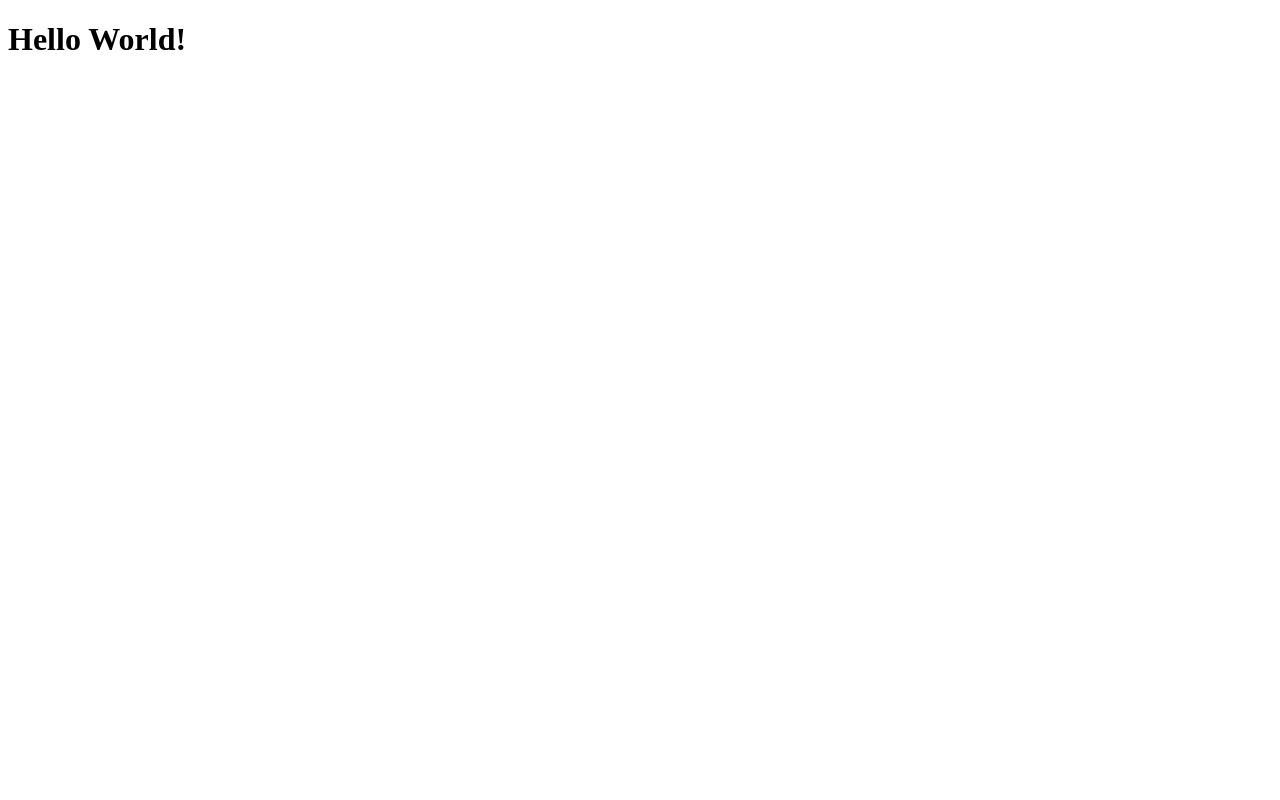
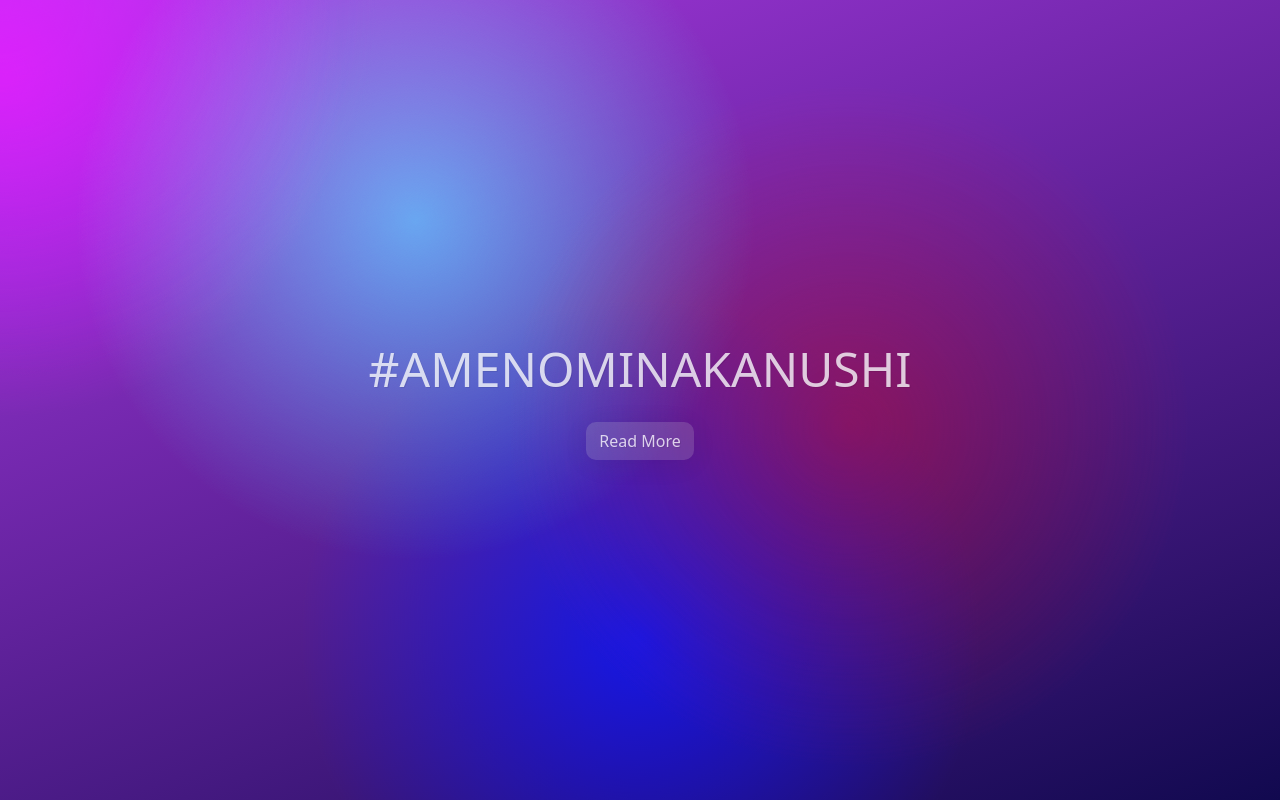
Before and after one commit to Creator-Amenominakanushi/amenominakanushi.project, a Next.js app: page / in a window 1280 px wide. Built offline with nearby package versions, Linux system fonts and the light colour scheme.

Commit message:
BUILD: interactive animated gradient circle landing page

```diff
--- a/src/app/page.tsx
+++ b/src/app/page.tsx
@@ -1,3 +1,96 @@
-export default function IndexPage() {
-  return (<h1>Hello World!</h1>);
+"use client";
+
+//? STYLESHEET | Global/Root
+import "@/styles/scss/globals.scss";
+
+// ? REACT Built-in
+import React, { useEffect } from "react";
+//? NEXT Built-in
+import Link from "next/link";
+
+export default function App(): React.JSX.Element {
+
+  //? useEffect() Hook - Runs after component mounts.
+  useEffect(() => {
+    //* Selects the DOM element with the class 'interactive'.
+    const interBubble = document.querySelector(".interactive");
+    //* Initializing the current X coordinate to 0.
+    let curX = 0;
+    //* Initializing the current Y coordinate to 0.
+    let curY = 0;
+    //* Initializing the target X coordinate to 0.
+    let tgX = 0;
+    //* Initializing the target Y coordinate to 0.
+    let tgY = 0;
+
+    //? Function: smoothly move interactive bubble towards the target coordinates.
+    function move() {
+      //* Update current X by moving fraction of distance towards target X.
+      curX += (tgX - curX) / 20;
+      //* Update current Y by moving fraction of distance towards target Y.
+      curY += (tgY - curY) / 20;
+      //* Check if the interactive element is found.
+      if (interBubble) {
+        // @ts-expect-error - CSS Transform
+        //* Apply a CSS transform to move the element.
+        interBubble.style.transform = `translate(${Math.round(curX)}px, ${Math.round(curY)}px)`;
+      }
+      //* Request the next animation frame & call move function again.
+      requestAnimationFrame(() => {
+        move();
+      });
+    }
+
+    //* Add an event listener to the window object to listen for mouse movements.
+    window.addEventListener("mousemove", (event) => {
+      //* Update the target X coordinate to the current mouse X position.
+      tgX = event.clientX;
+      //* Update the target Y coordinate to the current mouse Y position.
+      tgY = event.clientY;
+    });
+
+    //* Start the move function when the component mounts.
+    move();
+  }, []); //? Empty dependency array means this effect runs once, when component mounts.
+
+  return (
+    <main>
+      <div className="landing-text__container">
+        <h1 className="display-5 mb-4 tracking-in-expand">#AMENOMINAKANUSHI</h1>
+        <Link className="btn btn-theme" href="/blogs">Read More</Link>
+      </div>
+      {/* Container with a gradient background */}
+      <div className="gradient-background__container">
+        {/* SVG element for filter effects */}
+        <svg xmlns="http://www.w3.org/2000/svg">
+        {/* Definitions for reusable elements within the SVG */}
+          <defs>
+            {/* Filter with id 'goo' */}
+            <filter id="goo">
+              {/* Apply a Gaussian blur to the source graphic */}
+              <feGaussianBlur in="SourceGraphic" stdDeviation="10" result="blur" />
+              <feColorMatrix
+                in="blur"
+                mode="matrix"
+                values="1 0 0 0 0  0 1 0 0 0  0 0 1 0 0  0 0 0 18 -8"
+                result="goo"
+              /> {/* Apply a color matrix to create a 'gooey' effect */}
+              {/* Blend the original graphic with the goo effect */}
+              <feBlend in="SourceGraphic" in2="goo" />
+            </filter>
+          </defs>
+        </svg>
+        {/* Placeholder divs, for graphicS elements */}
+        <div>
+          <div className="g1"></div>
+          <div className="g2"></div>
+          <div className="g3"></div>
+          <div className="g4"></div>
+          <div className="g5"></div>
+          {/* Interactive div that will follow the mouse movements */}
+          <div className="interactive"></div>
+        </div>
+      </div>
+    </main>
+  );
 }
```
